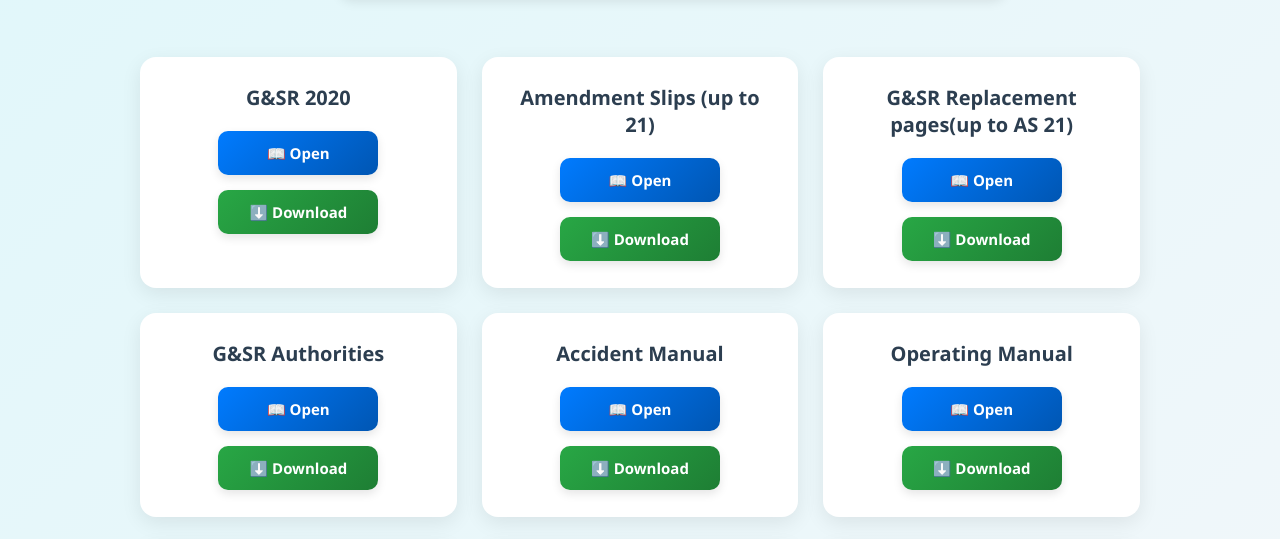
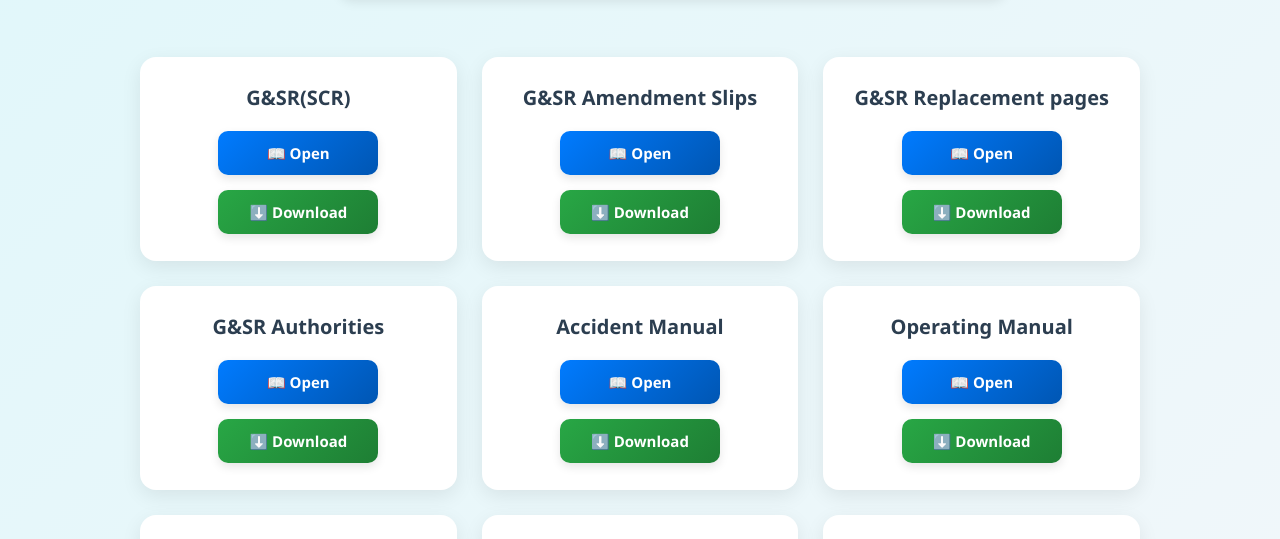
Before and after one commit to Haroonzrti/Railway-Manuals, a plain HTML site: page index.html in a window 1280 px wide. Shown: the part 216-755 px from the top of the page. Drawn offline with Linux system fonts and the light colour scheme.

Commit message:
Add files via upload

```diff
--- a/index.html
+++ b/index.html
@@ -163,21 +163,21 @@
   <div class="dashboard" id="manualList">
     <!-- Example Manual -->
     <div class="manual">
-      <div class="manual-title">G&SR 2020</div>
+      <div class="manual-title">G&SR(SCR)</div>
       <div class="btn-container">
         <a href="https://drive.google.com/file/d/1HsPuwbAMHsFSz06K7p8VxO6XgmvZXYDQ/preview" target="_blank" class="btn open-btn">📖 Open</a>
         <a href="https://drive.google.com/uc?export=download&id=1HsPuwbAMHsFSz06K7p8VxO6XgmvZXYDQ" class="btn download-btn">⬇️ Download</a>
       </div>
     </div>
     <div class="manual">
-      <div class="manual-title">Amendment Slips (up to 21)</div>
+      <div class="manual-title">G&SR Amendment Slips</div>
       <div class="btn-container">
         <a href="https://drive.google.com/file/d/1_t9w3dMbsX-himFw40YirqT7gpVlBH53/preview" target="_blank" class="btn open-btn">📖 Open</a>
         <a href="https://drive.google.com/uc?export=download&id=1_t9w3dMbsX-himFw40YirqT7gpVlBH53" class="btn download-btn">⬇️ Download</a>
       </div>
     </div>
 <div class="manual">
-      <div class="manual-title">G&SR Replacement pages(up to AS 21)</div>
+      <div class="manual-title">G&SR Replacement pages</div>
       <div class="btn-container">
         <a href="https://drive.google.com/file/d/1-qoA_UIvNpIWWoOx_FNCAYZCYE-_Fw_X/preview" target="_blank" class="btn open-btn">📖 Open</a>
         <a href="https://drive.google.com/uc?export=download&id=1-qoA_UIvNpIWWoOx_FNCAYZCYE-_Fw_X" class="btn download-btn">⬇️ Download</a>
```
